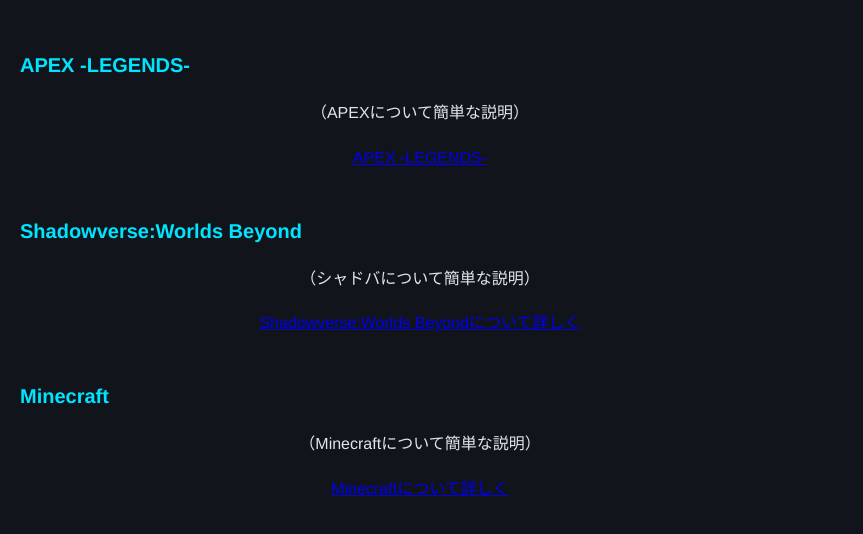
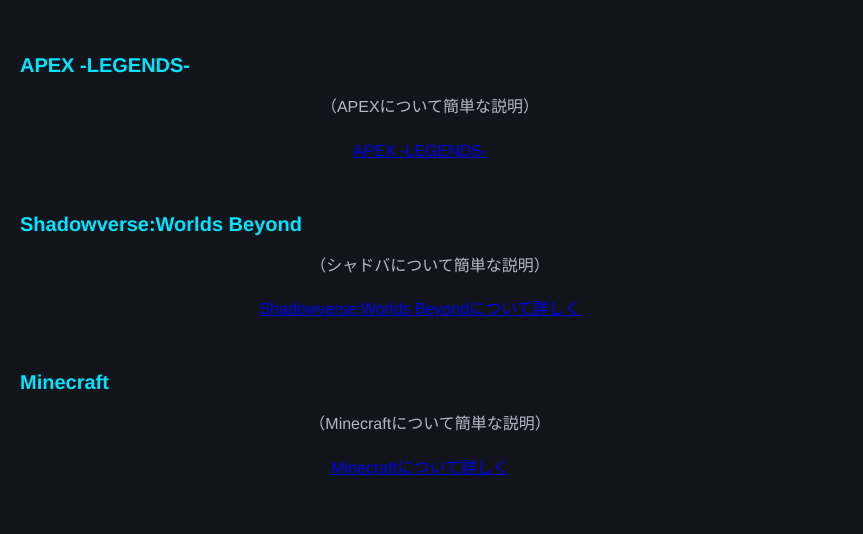
Before and after one commit to s1f102601452-max/cs-2026-class6-team7-project, a plain HTML site: page HTML/index.html in a window 1280 px wide. Shown: the part 134-668 px from the top of the page, without its empty margins (0-863 px from the left). Drawn offline with Linux system fonts and the light colour scheme; files whose address does not match are found by name.

Commit message:
ｐ追加

```diff
--- a/CSS/toppage.css
+++ b/CSS/toppage.css
@@ -15,6 +15,12 @@
     margin-bottom: 50px;
     padding-bottom: 15px;
     border-bottom: 2px solid #00e5ff;
+}
+
+p {
+  margin: 0 0 15px 0;
+  padding-left: 20px;
+  color: #b0b9c6;
 }
 
 h2{
```
